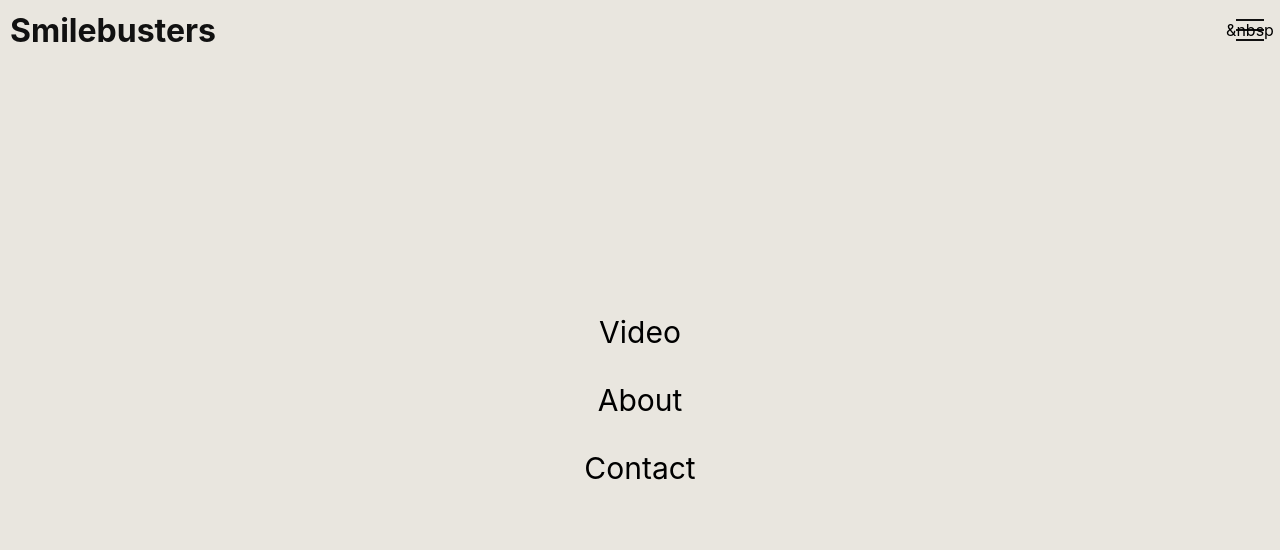
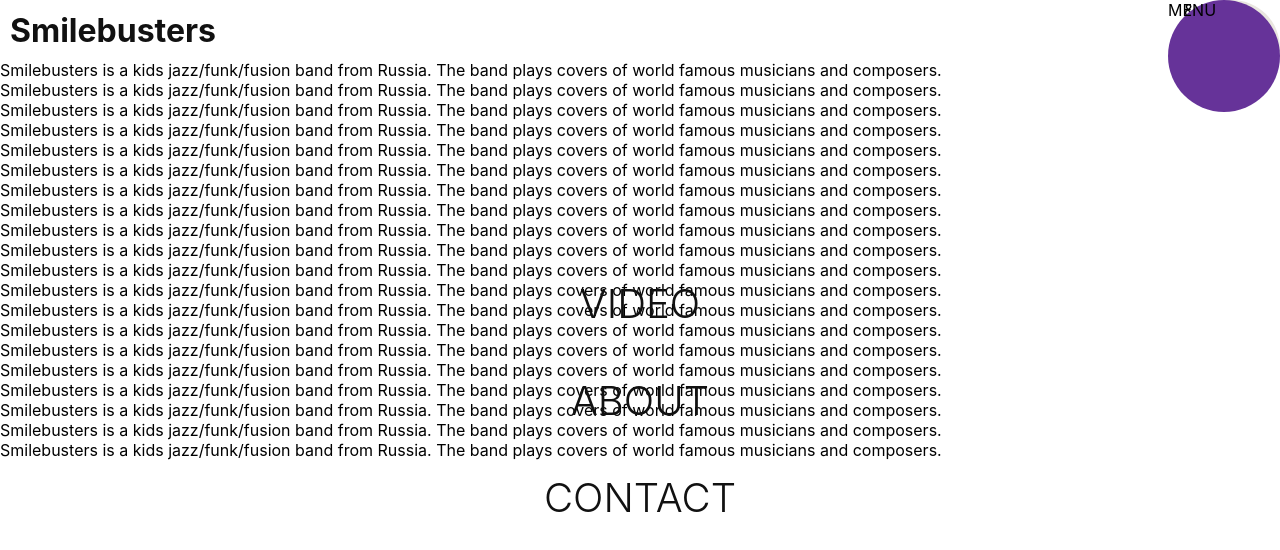
Before and after one commit to eelok/smilebusters, a React (Create React App) app: page / in a window 1280 px wide. Shown: the top 550 px of the page. Built offline with nearby package versions, Linux system fonts and the light colour scheme.

Commit message:
navigaton wip

```diff
--- a/src/components/menu-nav-mobile/menu-nav-mobile-component.jsx
+++ b/src/components/menu-nav-mobile/menu-nav-mobile-component.jsx
@@ -1,20 +1,20 @@
 import React from "react";
-import './menu-nav-mobile.scss';
+import './menu-nav-mobile-new.scss';
+import {Link} from "react-router-dom";
 
 const MenuNavMobile = () => {
     return (
         <div className="navigation">
-            <input type="checkbox" className="navigation__checkbox"/>
+            <input type="checkbox" className="navigation__checkbox" id="navi-toggle"/>
             {/*//пустой div для того, что бы там отобразить горизонтальные палки*/}
-            <label className="navigation__background">
-                <div>&nbsp</div>
-            </label>
+            <label htmlFor="navi-toggle" className="navigation__button">MENU</label>
+            <div className="navigation__background">&nbsp </div>
 
             <nav className='navigation__nav'>
                 <ul className='navigation__list'>
-                    <li className='navigation__item'><a href="#">Video</a></li>
-                    <li className='navigation__item'><a href="#">About</a></li>
-                    <li className='navigation__item'><a href="#">Contact</a></li>
+                    <li className='navigation__item'><Link className="navigation__link" to={"#"}>Video</Link></li>
+                    <li className='navigation__item'><Link className="navigation__link" to={"#"}>About</Link></li>
+                    <li className='navigation__item'><Link className="navigation__link" to={"#"}>Contact</Link></li>
                 </ul>
             </nav>
 
--- /dev/null
+++ b/src/components/menu-nav-mobile/menu-nav-mobile-new.scss
@@ -0,0 +1,72 @@
+.navigation{
+
+  &__checkbox{
+    position: fixed;
+    top: 0.5rem;
+    right: 0.5rem;
+    height: 6rem;
+    width: 6rem;
+    display: none;
+  }
+
+  &__button {
+    height: 7rem;
+    width: 7rem;
+    background-color: rebeccapurple;
+    position: fixed;
+    top: 0;
+    right: 0;
+    border-radius: 50%;
+    z-index: 2000;
+  }
+
+  &__background{
+    height: 6rem;
+    width: 6rem;
+    border-radius: 50%;
+    background-color: #E9E6DF;
+    position: fixed;
+    top: 0;
+    right: 0;
+    z-index: 1000;
+  }
+
+  &__nav{
+    height: 100vh;
+    position: fixed;
+    width: 100%;
+    top: 0;
+    right: 0;
+    z-index: 1500;
+
+  }
+
+  &__list{
+    height: 100vh;
+    display: flex;
+    flex-direction: column;
+    justify-content: center;
+    align-items: center;
+    list-style: none;
+
+  }
+
+  &__item{
+    margin: 1.5rem;
+  }
+
+
+  &__link{
+    font-size: 2.5rem;
+    font-weight: 300;
+    text-decoration: none;
+    text-transform: uppercase;
+    cursor: pointer;
+    padding: 0.5rem;
+    color: #111;
+  }
+
+  &__checkbox:checked ~ &__background {
+    transform: scale(80);
+  }
+}
--- a/src/pages/homepage-component.jsx
+++ b/src/pages/homepage-component.jsx
@@ -15,6 +15,38 @@ const HomePage = () => {
                     musicians and composers.</p>
                 <p>Smilebusters is a kids jazz/funk/fusion band from Russia. The band plays covers of world famous
                     musicians and composers.</p>
+                <p>Smilebusters is a kids jazz/funk/fusion band from Russia. The band plays covers of world famous
+                    musicians and composers.</p>
+                <p>Smilebusters is a kids jazz/funk/fusion band from Russia. The band plays covers of world famous
+                    musicians and composers.</p>
+                <p>Smilebusters is a kids jazz/funk/fusion band from Russia. The band plays covers of world famous
+                    musicians and composers.</p>
+                <p>Smilebusters is a kids jazz/funk/fusion band from Russia. The band plays covers of world famous
+                    musicians and composers.</p>
+                <p>Smilebusters is a kids jazz/funk/fusion band from Russia. The band plays covers of world famous
+                    musicians and composers.</p>
+                <p>Smilebusters is a kids jazz/funk/fusion band from Russia. The band plays covers of world famous
+                    musicians and composers.</p>
+                <p>Smilebusters is a kids jazz/funk/fusion band from Russia. The band plays covers of world famous
+                    musicians and composers.</p>
+                <p>Smilebusters is a kids jazz/funk/fusion band from Russia. The band plays covers of world famous
+                    musicians and composers.</p>
+                <p>Smilebusters is a kids jazz/funk/fusion band from Russia. The band plays covers of world famous
+                    musicians and composers.</p>
+                <p>Smilebusters is a kids jazz/funk/fusion band from Russia. The band plays covers of world famous
+                    musicians and composers.</p>
+                <p>Smilebusters is a kids jazz/funk/fusion band from Russia. The band plays covers of world famous
+                    musicians and composers.</p>
+                <p>Smilebusters is a kids jazz/funk/fusion band from Russia. The band plays covers of world famous
+                    musicians and composers.</p>
+                <p>Smilebusters is a kids jazz/funk/fusion band from Russia. The band plays covers of world famous
+                    musicians and composers.</p>
+                <p>Smilebusters is a kids jazz/funk/fusion band from Russia. The band plays covers of world famous
+                    musicians and composers.</p>
+                <p>Smilebusters is a kids jazz/funk/fusion band from Russia. The band plays covers of world famous
+                    musicians and composers.</p>
+                <p>Smilebusters is a kids jazz/funk/fusion band from Russia. The band plays covers of world famous
+                    musicians and composers.</p>
             </section>
         </div>
     )
```
